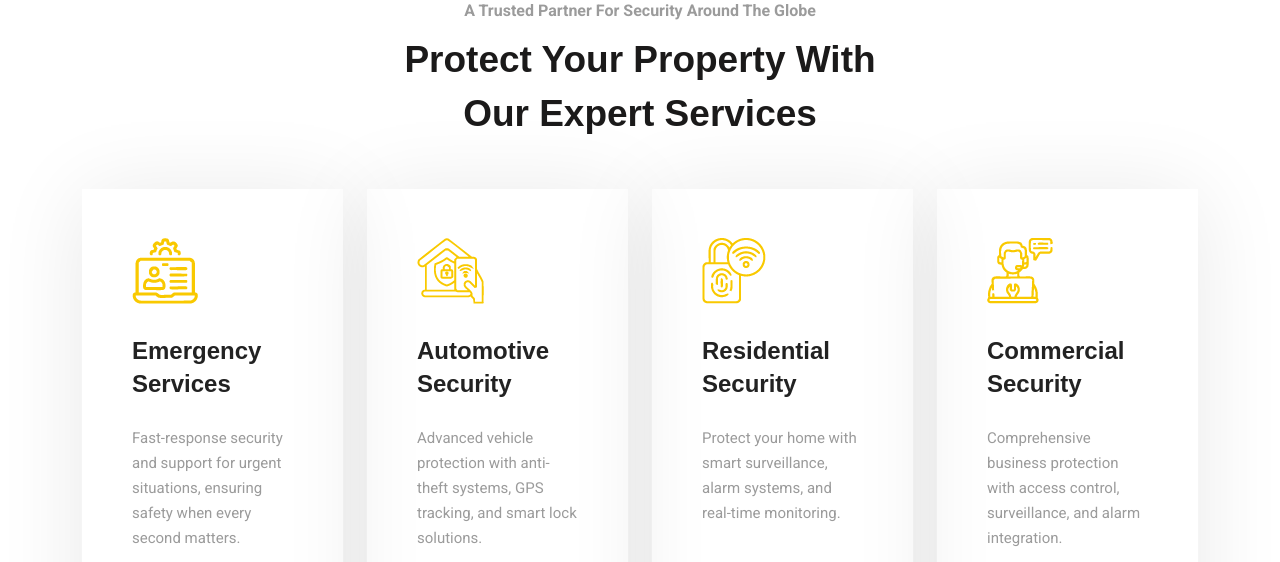
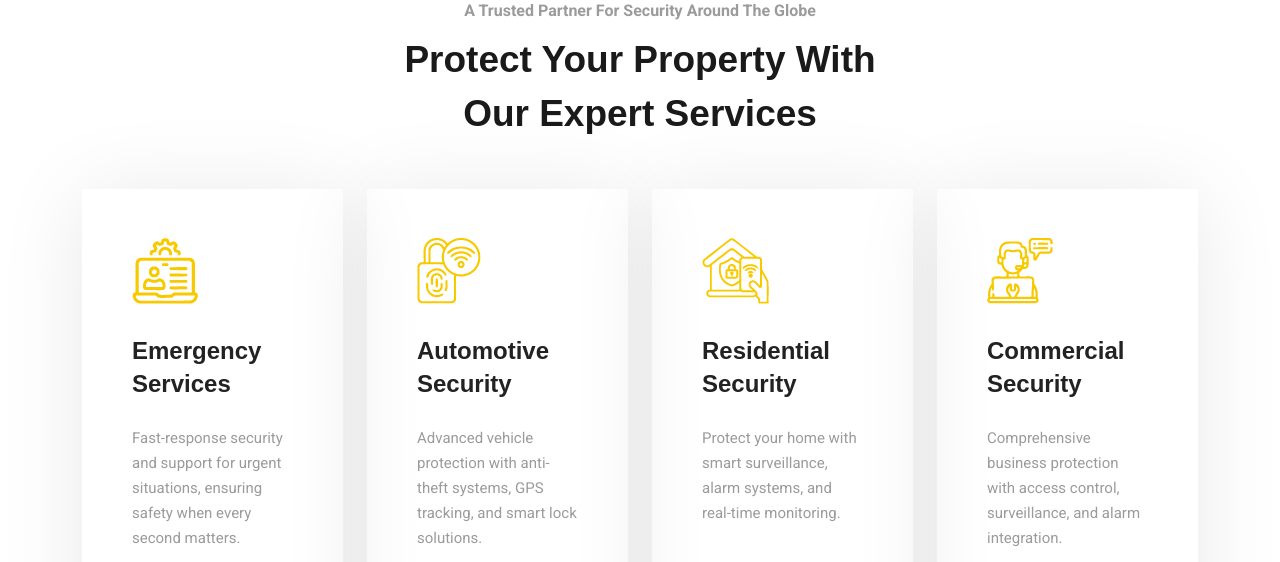
Before and after one commit to Husnain-Abid/locksmithprola, a plain HTML site: page index.html in a window 1280 px wide. Shown: the part 3291-3853 px from the top of the page. Drawn offline with nearby package versions, Linux system fonts and the light colour scheme; files whose address does not match are found by name; a web font is replaced by a local one.

Commit message:
Update index.html

```diff
--- a/index.html
+++ b/index.html
@@ -566,7 +566,7 @@
                 <div class="feature-icon">
 
                   <!-- <i class="fimanager flaticon-026-smart-control"></i> -->
-                  <img src="/assets/images/icons/2.png" alt="image" class="fimanager flaticon-026-smart-control">
+                  <img src="/assets/images/icons/4.png" alt="image" class="fimanager flaticon-026-smart-control">
 
 
                 </div>
@@ -588,7 +588,7 @@
               <div class="feature-content">
                 <div class="feature-icon">
                   <!-- <i class="fimanager flaticon-018-home-automation"></i> -->
-                  <img src="/assets/images/icons/4.png" alt="image" class="fimanager flaticon-018-home-automation">
+                  <img src="/assets/images/icons/2.png" alt="image" class="fimanager flaticon-018-home-automation">
                 </div>
                 <div class="feature-body">
                   <h3 class="feature-name"><a href="service-residential.html">Residential Security</a></h3>
```
